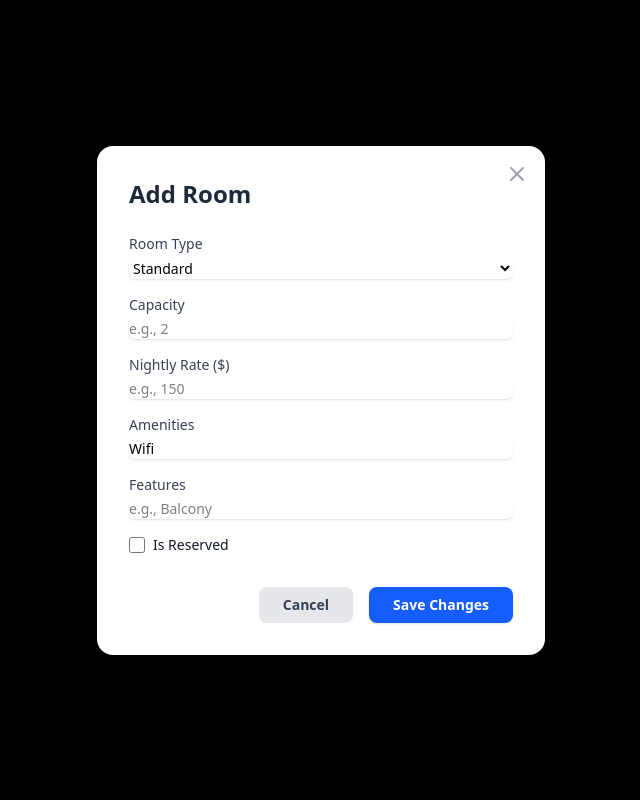
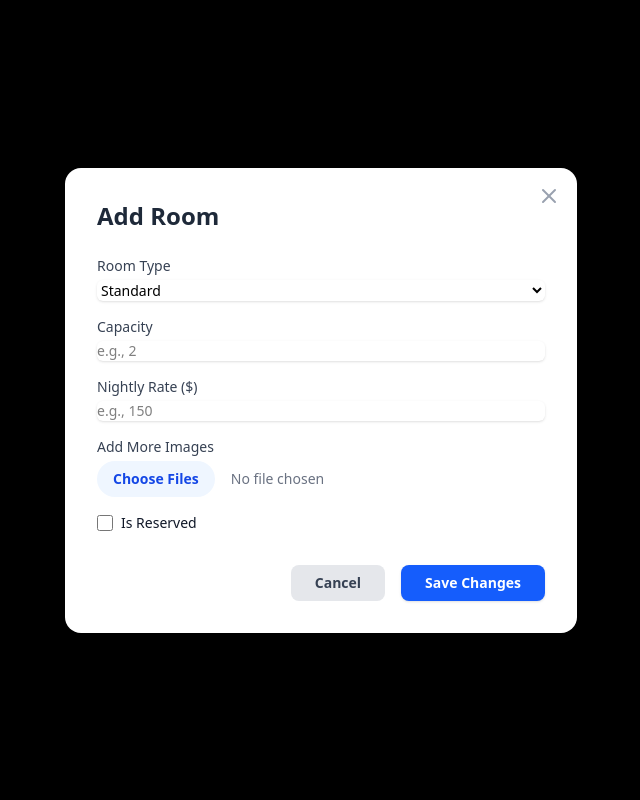
Before and after one commit to parikz45/hotel_management, a React (Vite) app in the folder frontend/: page /admin/rooms in a window 1280 px wide. Both pictures are taken after a click on the button "Add New Room". Shown: the top 800 px of the page, without its empty margins (319-959 px from the left). Built offline with nearby package versions, Linux system fonts and the light colour scheme.

Commit message:
Improved admin rooms page
Added image add and remove options to edit and
new room options inorder to improve flexibility
while displaying images.
Added carousel display for the images
corresponding to each room.

```diff
--- a/frontend/src/Admin/Rooms.jsx
+++ b/frontend/src/Admin/Rooms.jsx
@@ -1,33 +1,21 @@
-// import React from 'react'
-
-// function Rooms() {
-//   return (
-//     <div>
-
-//     </div>
-//   )
-// }
-
-// export default Rooms
-
 import React, { useState } from 'react';
 import { Link } from 'react-router-dom';
 
 // --- Helper Data & Icons ---
 // In a real app, you would fetch this from an API.
 const initialRooms = [
-  { id: 1, name: 'Deluxe Double', guests: 2, price: null, image: 'https://placehold.co/600x400/EEE/31343C?text=Deluxe+Double' },
-  { id: 2, name: 'Executive Suite', guests: 2, price: null, image: 'https://placehold.co/600x400/EEE/31343C?text=Executive+Suite' },
-  { id: 3, name: 'Executive Suite', guests: 4, price: null, image: 'https://placehold.co/600x400/EEE/31343C?text=Executive+Suite' },
-  { id: 4, name: 'Standard Twin', guests: 4, price: null, image: 'https://placehold.co/600x400/EEE/31343C?text=Standard+Twin' },
-  { id: 5, name: 'Deluxe King', guests: 4, price: null, image: 'https://placehold.co/600x400/EEE/31343C?text=Deluxe+King' },
-  { id: 6, name: 'Standard Queen', guests: 2, price: null, image: 'https://placehold.co/600x400/EEE/31343C?text=Standard+Queen' },
-  { id: 7, name: 'Standard Twin', guests: 2, price: 280, image: 'https://placehold.co/600x400/EEE/31343C?text=Standard+Twin' },
-  { id: 8, name: 'Standard King', guests: 4, price: null, image: 'https://placehold.co/600x400/EEE/31343C?text=Standard+King' },
-  { id: 9, name: 'Deluxe Twin', guests: 2, price: 150, image: 'https://placehold.co/600x400/EEE/31343C?text=Deluxe+Twin' },
-  { id: 10, name: 'Standard Queen', guests: 4, price: null, image: 'https://placehold.co/600x400/EEE/31343C?text=Standard+Queen' },
-  { id: 11, name: 'Deluxe Suite', guests: 4, price: null, image: 'https://placehold.co/600x400/EEE/31343C?text=Deluxe+Suite' },
-  { id: 12, name: 'Standard Double', guests: 2, price: 150, image: 'https://placehold.co/600x400/EEE/31343C?text=Standard+Double' },
+  { id: 1, name: 'Deluxe Double', guests: 2, price: 180, images: ['https://placehold.co/600x400/6366F1/white?text=Deluxe+View+1', 'https://placehold.co/600x400/34D399/white?text=Deluxe+View+2'] },
+  { id: 2, name: 'Executive Suite', guests: 2, price: 250, images: ['https://placehold.co/600x400/F59E0B/white?text=Suite+View'] },
+  { id: 3, name: 'Grand Suite', guests: 4, price: 320, images: ['https://placehold.co/600x400/EF4444/white?text=Grand+Suite+1', 'https://placehold.co/600x400/10B981/white?text=Grand+Suite+2', 'https://placehold.co/600x400/3B82F6/white?text=Grand+Suite+3'] },
+  { id: 4, name: 'Standard Twin', guests: 2, price: 140, images: ['https://placehold.co/600x400/8B5CF6/white?text=Twin+Room'] },
+  { id: 5, name: 'Deluxe King', guests: 2, price: 200, images: ['https://placehold.co/600x400/14B8A6/white?text=King+Bed'] },
+  { id: 6, name: 'Standard Queen', guests: 2, price: 130, images: ['https://placehold.co/600x400/F97316/white?text=Queen+Room'] },
+  { id: 7, name: 'Family Room', guests: 4, price: 280, images: ['https://placehold.co/600x400/EC4899/white?text=Family+Room+1', 'https://placehold.co/600x400/6D28D9/white?text=Family+Room+2'] },
+  { id: 8, name: 'Standard King', guests: 2, price: 150, images: ['https://placehold.co/600x400/0EA5E9/white?text=Standard+King'] },
+  { id: 9, name: 'Deluxe Twin', guests: 2, price: 150, images: ['https://placehold.co/600x400/D97706/white?text=Deluxe+Twin'] },
+  { id: 10, name: 'Standard Queen', guests: 4, price: 160, images: ['https://placehold.co/600x400/7C3AED/white?text=Quad+Queen'] },
+  { id: 11, name: 'Penthouse Suite', guests: 4, price: 500, images: ['https://placehold.co/600x400/BE123C/white?text=Penthouse+1', 'https://placehold.co/600x400/059669/white?text=Penthouse+2'] },
+  { id: 12, name: 'Standard Double', guests: 2, price: 120, images: ['https://placehold.co/600x400/2563EB/white?text=Standard+Double'] },
 ];
 
 const CloseIcon = () => (
@@ -35,18 +23,61 @@ const CloseIcon = () => (
     <line x1="18" y1="6" x2="6" y2="18"></line><line x1="6" y1="6" x2="18" y2="18"></line>
   </svg>
 );
-
+const MiniCloseIcon = () => (
+    <svg xmlns="http://www.w3.org/2000/svg" width="16" height="16" viewBox="0 0 24 24" fill="none" stroke="currentColor" strokeWidth="3" strokeLinecap="round" strokeLinejoin="round">
+        <line x1="18" y1="6" x2="6" y2="18"></line><line x1="6" y1="6" x2="18" y2="18"></line>
+    </svg>
+);
+const ChevronLeftIcon = () => (
+  <svg xmlns="http://www.w3.org/2000/svg" width="24" height="24" viewBox="0 0 24 24" fill="none" stroke="currentColor" strokeWidth="2" strokeLinecap="round" strokeLinejoin="round">
+      <path d="m15 18-6-6 6-6"/>
+  </svg>
+);
+const ChevronRightIcon = () => (
+  <svg xmlns="http://www.w3.org/2000/svg" width="24" height="24" viewBox="0 0 24 24" fill="none" stroke="currentColor" strokeWidth="2" strokeLinecap="round" strokeLinejoin="round">
+      <path d="m9 18 6-6-6-6"/>
+  </svg>
+);
 
 // --- Reusable Components ---
 
-// 1. Room Card Component
-const RoomCard = ({ room, onEdit, onDelete }) => (
-  <div className="flex flex-col overflow-hidden rounded-xl bg-white shadow-lg transition-transform duration-300 hover:scale-105">
-    <img src={room.image} alt={room.name} className="h-40 w-full object-cover" />
+// 1. Room Card Component with Image Carousel
+const RoomCard = ({ room, onEdit, onDelete }) => {
+  const [currentIndex, setCurrentIndex] = useState(0);
+
+  const prevImage = (e) => {
+    e.stopPropagation(); // Prevent card click event
+    const isFirstImage = currentIndex === 0;
+    const newIndex = isFirstImage ? room.images.length - 1 : currentIndex - 1;
+    setCurrentIndex(newIndex);
+  };
+
+  const nextImage = (e) => {
+    e.stopPropagation();
+    const isLastImage = currentIndex === room.images.length - 1;
+    const newIndex = isLastImage ? 0 : currentIndex + 1;
+    setCurrentIndex(newIndex);
+  };
+
+  return (
+    <div className="group flex flex-col overflow-hidden rounded-xl bg-white shadow-lg transition-transform duration-300 hover:scale-105">
+      <div className="relative h-48 w-full">
+        <img src={room.images[currentIndex]} alt={`${room.name} image ${currentIndex + 1}`} className="h-full w-full object-cover transition-opacity duration-300" />
+        {room.images.length > 1 && (
+            <>
+                <button onClick={prevImage} className="absolute left-2 top-1/2 -translate-y-1/2 rounded-full bg-black bg-opacity-40 p-1 text-white opacity-0 transition-opacity group-hover:opacity-100 hover:bg-opacity-60">
+                    <ChevronLeftIcon />
+                </button>
+                <button onClick={nextImage} className="absolute right-2 top-1/2 -translate-y-1/2 rounded-full bg-black bg-opacity-40 p-1 text-white opacity-0 transition-opacity group-hover:opacity-100 hover:bg-opacity-60">
+                    <ChevronRightIcon />
+                </button>
+            </>
+        )}
+      </div>
       <div className="flex flex-1 flex-col p-4">
         <h3 className="text-lg font-bold text-gray-800">{room.name}</h3>
         <p className="text-sm text-gray-500">{room.guests} Guests</p>
-      {room.price && <p className="mt-1 text-sm font-semibold text-gray-700">${room.price}/night</p>}
+        <p className="mt-1 text-sm font-semibold text-gray-700">${room.price}/night</p>
         <div className="mt-auto pt-4">
           <div className="flex justify-end space-x-2">
             <button onClick={() => onEdit(room)} className="rounded-md bg-blue-500 px-3 py-1 text-sm font-semibold text-white shadow-sm transition-colors hover:bg-blue-600">Edit</button>
@@ -56,23 +87,28 @@ const RoomCard = ({ room, onEdit, onDelete }) => (
       </div>
     </div>
   );
+};
 
 
 // 2. Add/Edit Room Modal Component
 const AddEditRoomModal = ({ isOpen, onClose, onSave, roomData }) => {
   const [formData, setFormData] = useState({});
+  const [imagePreviews, setImagePreviews] = useState([]);
 
   React.useEffect(() => {
     // Pre-fill form if editing, otherwise reset
-    setFormData(roomData || {
+    const { images, ...otherData } = roomData || {};
+    setFormData(otherData || {
       roomType: 'Standard',
       capacity: '',
       nightlyRate: '',
       amenities: 'Wifi',
       features: '',
       policies: '',
-      isReserved: false
+      isReserved: false,
     });
+    // Set initial image previews for editing
+    setImagePreviews(images || []);
   }, [roomData, isOpen]);
 
   if (!isOpen) return null;
@@ -82,14 +118,32 @@ const AddEditRoomModal = ({ isOpen, onClose, onSave, roomData }) => {
     setFormData(prev => ({ ...prev, [name]: type === 'checkbox' ? checked : value }));
   };
 
+  const handleFileChange = (e) => {
+    if (e.target.files.length > 0) {
+        const newFiles = Array.from(e.target.files);
+        const newPreviews = newFiles.map(file => URL.createObjectURL(file));
+        setImagePreviews(prev => [...prev, ...newPreviews]);
+    }
+  };
+
+  const handleRemoveImage = (indexToRemove) => {
+    const imageUrl = imagePreviews[indexToRemove];
+    // Revoke object URL to prevent memory leaks if it's a blob URL
+    if (imageUrl.startsWith('blob:')) {
+        URL.revokeObjectURL(imageUrl);
+    }
+    setImagePreviews(prev => prev.filter((_, index) => index !== indexToRemove));
+  };
+
+
   const handleSubmit = (e) => {
     e.preventDefault();
-    onSave(formData);
+    onSave({ ...formData, images: imagePreviews });
   };
 
   return (
     <div className="fixed inset-0 z-50 flex items-center justify-center bg-black bg-opacity-50 backdrop-blur-sm">
-      <div className="relative w-full max-w-md rounded-2xl bg-white p-8 shadow-2xl">
+      <div className="relative w-full max-w-lg rounded-2xl bg-white p-8 shadow-2xl">
         <button onClick={onClose} className="absolute top-4 right-4 text-gray-400 hover:text-gray-600">
           <CloseIcon />
         </button>
@@ -98,7 +152,7 @@ const AddEditRoomModal = ({ isOpen, onClose, onSave, roomData }) => {
         <form onSubmit={handleSubmit} className="space-y-4">
           <div>
             <label className="block text-sm font-medium text-gray-700">Room Type</label>
-            <select name="roomType" value={formData.roomType} onChange={handleChange} className="mt-1 block w-full rounded-md border-gray-300 shadow-sm focus:border-indigo-500 focus:ring-indigo-500 sm:text-sm">
+            <select name="roomType" value={formData.roomType || 'Standard'} onChange={handleChange} className="mt-1 block w-full rounded-md border-gray-300 shadow-sm focus:border-indigo-500 focus:ring-indigo-500 sm:text-sm">
               <option>Standard</option>
               <option>Deluxe</option>
               <option>Suite</option>
@@ -106,23 +160,36 @@ const AddEditRoomModal = ({ isOpen, onClose, onSave, roomData }) => {
           </div>
           <div>
             <label className="block text-sm font-medium text-gray-700">Capacity</label>
-            <input type="number" name="capacity" value={formData.capacity} onChange={handleChange} placeholder="e.g., 2" className="mt-1 block w-full rounded-md border-gray-300 shadow-sm focus:border-indigo-500 focus:ring-indigo-500 sm:text-sm" />
+            <input type="number" name="capacity" value={formData.capacity || ''} onChange={handleChange} required placeholder="e.g., 2" className="mt-1 block w-full rounded-md border-gray-300 shadow-sm focus:border-indigo-500 focus:ring-indigo-500 sm:text-sm" />
           </div>
           <div>
             <label className="block text-sm font-medium text-gray-700">Nightly Rate ($)</label>
-            <input type="number" name="nightlyRate" value={formData.nightlyRate} onChange={handleChange} placeholder="e.g., 150" className="mt-1 block w-full rounded-md border-gray-300 shadow-sm focus:border-indigo-500 focus:ring-indigo-500 sm:text-sm" />
+            <input type="number" name="nightlyRate" value={formData.nightlyRate || ''} onChange={handleChange} required placeholder="e.g., 150" className="mt-1 block w-full rounded-md border-gray-300 shadow-sm focus:border-indigo-500 focus:ring-indigo-500 sm:text-sm" />
           </div>
           <div>
-            <label className="block text-sm font-medium text-gray-700">Amenities</label>
-            <input type="text" name="amenities" value={formData.amenities} onChange={handleChange} placeholder="e.g., Wifi, Minibar" className="mt-1 block w-full rounded-md border-gray-300 shadow-sm focus:border-indigo-500 focus:ring-indigo-500 sm:text-sm" />
-          </div>
-          <div>
-            <label className="block text-sm font-medium text-gray-700">Features</label>
-            <input type="text" name="features" value={formData.features} onChange={handleChange} placeholder="e.g., Balcony" className="mt-1 block w-full rounded-md border-gray-300 shadow-sm focus:border-indigo-500 focus:ring-indigo-500 sm:text-sm" />
+            <label className="block text-sm font-medium text-gray-700">Add More Images</label>
+            <input type="file" name="imageFiles" multiple onChange={handleFileChange} accept="image/*" className="mt-1 block w-full text-sm text-gray-500 file:mr-4 file:py-2 file:px-4 file:rounded-full file:border-0 file:text-sm file:font-semibold file:bg-blue-50 file:text-blue-700 hover:file:bg-blue-100"/>
           </div>
 
+          {imagePreviews.length > 0 && (
+            <div className="grid grid-cols-3 gap-3 rounded-lg border p-2">
+              {imagePreviews.map((src, index) => (
+                <div key={src + index} className="relative">
+                    <img src={src} alt={`Preview ${index+1}`} className="h-24 w-full rounded-md object-cover"/>
+                    <button
+                        type="button"
+                        onClick={() => handleRemoveImage(index)}
+                        className="absolute -top-2 -right-2 flex h-6 w-6 items-center justify-center rounded-full bg-red-500 text-white shadow-md transition-transform hover:scale-110"
+                    >
+                        <MiniCloseIcon />
+                    </button>
+                </div>
+              ))}
+            </div>
+          )}
+
           <div className="flex items-center">
-            <input id="isReserved" name="isReserved" type="checkbox" checked={formData.isReserved} onChange={handleChange} className="h-4 w-4 rounded border-gray-300 text-indigo-600 focus:ring-indigo-500" />
+            <input id="isReserved" name="isReserved" type="checkbox" checked={formData.isReserved || false} onChange={handleChange} className="h-4 w-4 rounded border-gray-300 text-indigo-600 focus:ring-indigo-500" />
             <label htmlFor="isReserved" className="ml-2 block text-sm text-gray-900">Is Reserved</label>
           </div>
 
@@ -159,25 +226,31 @@ const Rooms = () => {
   };
 
   const handleDelete = (roomId) => {
-    // Add a confirmation dialog for a better user experience
     if (window.confirm('Are you sure you want to delete this room?')) {
         setRooms(rooms.filter(room => room.id !== roomId));
     }
   };
 
-  const handleSaveRoom = (formData) => {
+  const handleSaveRoom = (savedData) => {
+    const roomPayload = {
+      name: savedData.roomType,
+      guests: savedData.capacity,
+      price: savedData.nightlyRate,
+      images: savedData.images.length > 0
+        ? savedData.images
+        : [`https://placehold.co/600x400/EEE/31343C?text=No+Image`],
+    };
+
     if (currentRoom) {
-      // Editing existing room
-      setRooms(rooms.map(room => room.id === currentRoom.id ? { ...room, ...formData, name: formData.roomType, guests: formData.capacity, price: formData.nightlyRate } : room));
+      // Retain all other properties of the room and only update the ones from the form
+      setRooms(rooms.map(room =>
+        room.id === currentRoom.id ? { ...room, ...savedData, ...roomPayload } : room
+      ));
     } else {
-      // Adding new room
       const newRoom = {
-          id: Date.now(), // Simple unique ID
-          ...formData,
-          name: formData.roomType,
-          guests: formData.capacity,
-          price: formData.nightlyRate,
-          image: `https://placehold.co/600x400/EEE/31343C?text=${formData.roomType.replace(' ','+')}`
+          id: Date.now(),
+          ...savedData,
+          ...roomPayload
       };
       setRooms([...rooms, newRoom]);
     }
@@ -188,7 +261,6 @@ const Rooms = () => {
   return (
     <div className="min-h-screen bg-gray-100 p-4 sm:p-6 lg:p-8">
       <div className="mx-auto max-w-7xl">
-        {/* Header */}
         <header className="mb-8 flex flex-col items-start justify-between gap-4 sm:flex-row sm:items-center">
           <h1 className="text-3xl font-bold text-gray-900">
             Room Management Dashboard
@@ -209,7 +281,6 @@ const Rooms = () => {
           </div>
         </header>
 
-        {/* Rooms Grid */}
         <main>
           <div className="grid grid-cols-1 gap-6 sm:grid-cols-2 lg:grid-cols-3 xl:grid-cols-4">
             {rooms.map(room => (
@@ -219,7 +290,6 @@ const Rooms = () => {
         </main>
       </div>
 
-      {/* Modal for Adding/Editing Rooms */}
       <AddEditRoomModal
         isOpen={isModalOpen}
         onClose={handleCloseModal}
```
Lines whose indentation alone changed are shown as unchanged.
